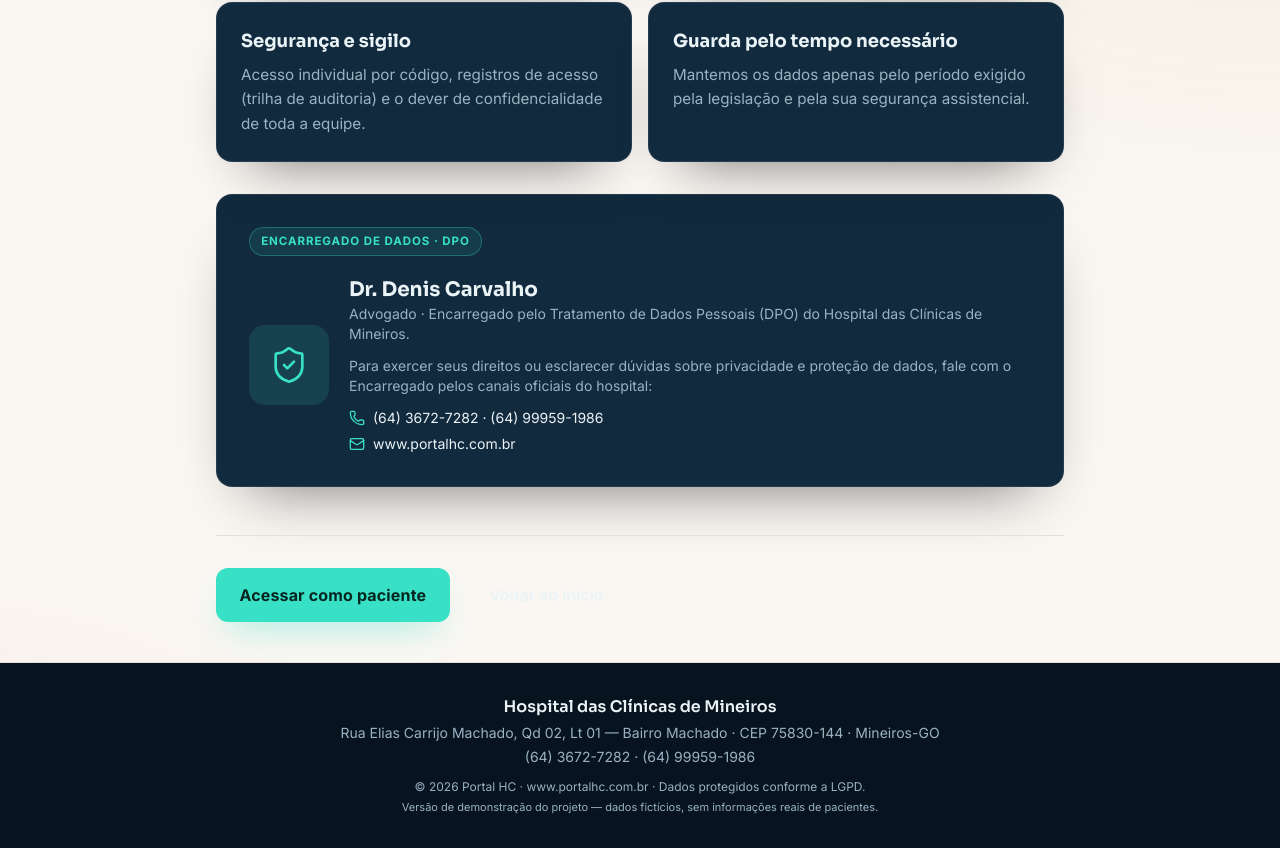
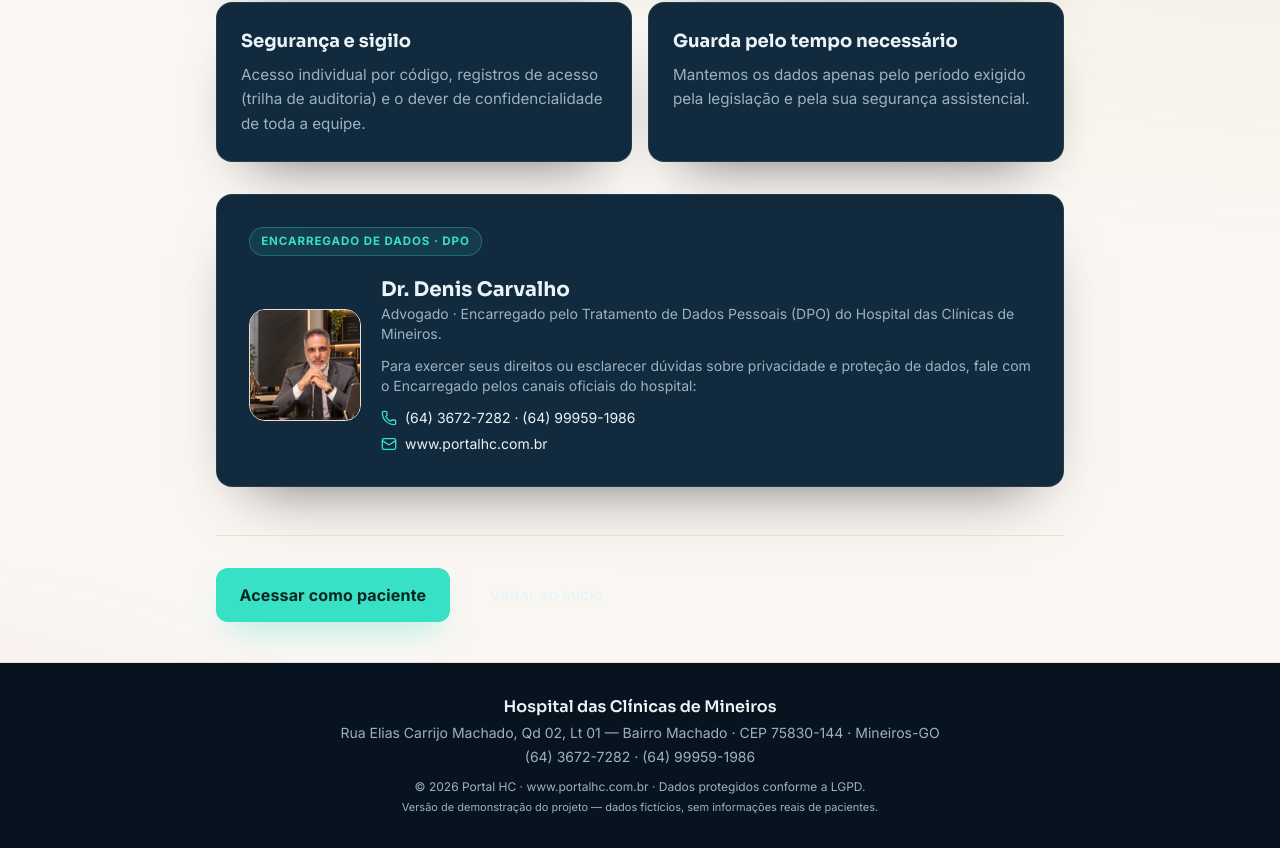
Before and after one commit to HCdeMineiros/PortalHC, a Next.js app: page /portal/lgpd in a window 1280 px wide. Shown: the part 845-1693 px from the top of the page. Built offline with nearby package versions, Linux system fonts and the light colour scheme.

Commit message:
LGPD/DPO: foto do Dr. Denis (avatar pequeno) na secao do Encarregado
Co-Authored-By: Claude Opus 4.8 <noreply@anthropic.com>

```diff
--- a/app/portal/lgpd/page.tsx
+++ b/app/portal/lgpd/page.tsx
@@ -1,5 +1,6 @@
 import type { Metadata } from "next";
-import { ShieldCheck, Mail, Phone } from "lucide-react";
+import Image from "next/image";
+import { Mail, Phone } from "lucide-react";
 import { ShellPortal, ItemPortal } from "@/components/portal/ShellPortal";
 import { HOSPITAL } from "@/lib/brand";
 
@@ -37,8 +38,14 @@ export default function PrivacidadeLGPD() {
       <div className="mt-8 hcx-card-d p-6 sm:p-8">
         <span className="hcx-badge-d">Encarregado de Dados · DPO</span>
         <div className="mt-5 flex flex-col gap-5 sm:flex-row sm:items-center">
-          <div className="flex h-20 w-20 flex-none items-center justify-center rounded-2xl bg-hc-cyan/12 text-hc-cyan">
-            <ShieldCheck className="h-10 w-10" strokeWidth={1.6} aria-hidden />
+          <div className="relative h-24 w-24 flex-none overflow-hidden rounded-2xl border border-hc-navy-line sm:h-28 sm:w-28">
+            <Image
+              src="/brand/dpo-denis.png"
+              alt="Dr. Denis Carvalho — Encarregado de Dados (DPO)"
+              fill
+              sizes="112px"
+              className="object-cover object-[center_28%]"
+            />
           </div>
           <div>
             <h2 className="font-display text-xl font-bold text-hc-navy-ink">Dr. Denis Carvalho</h2>
```
Also changed, not shown: public/brand/dpo-denis.png (added), public/brand/interior_professional_office_portrait_scene_a_wel_2_batch_2.png (added).
